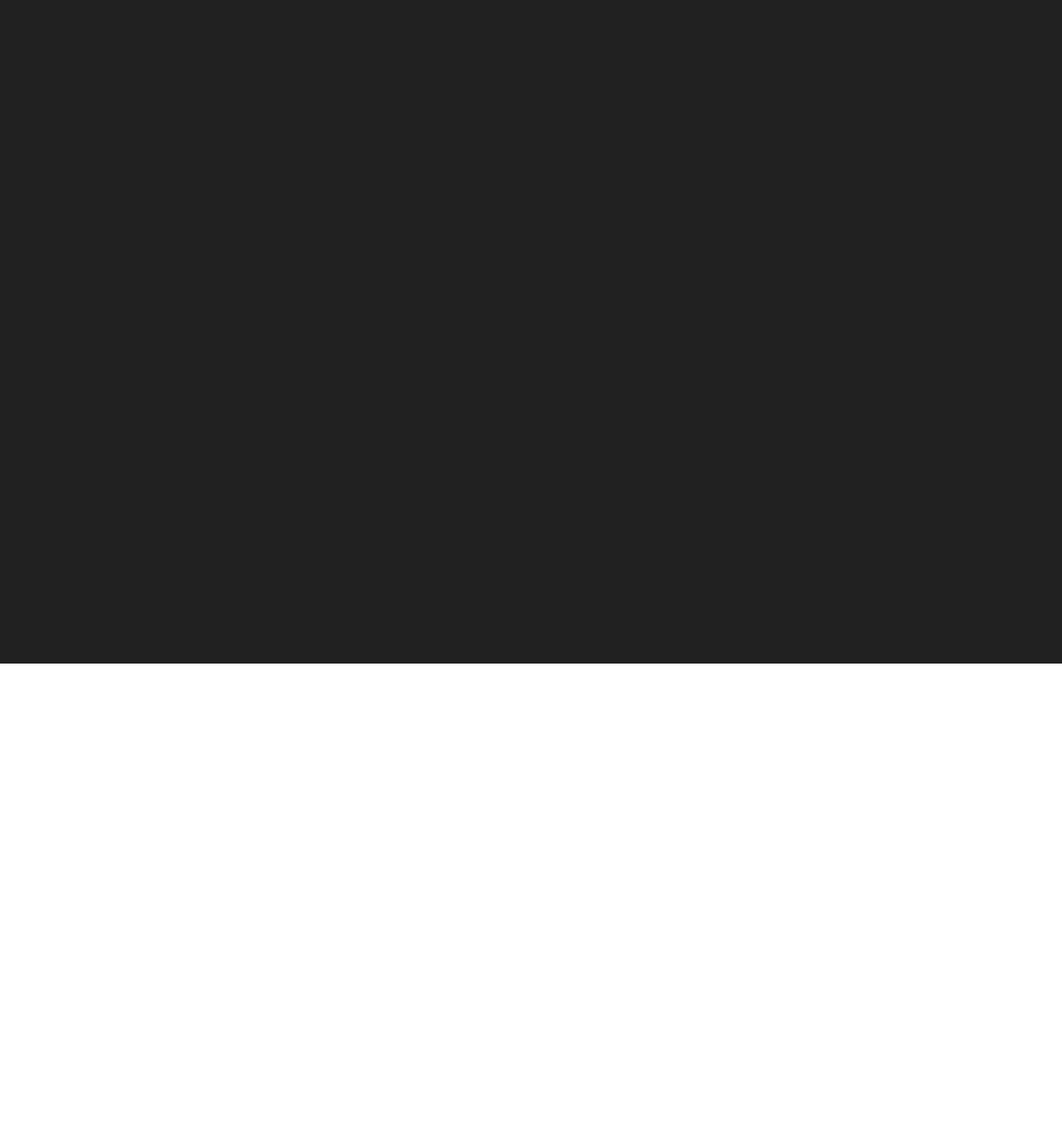
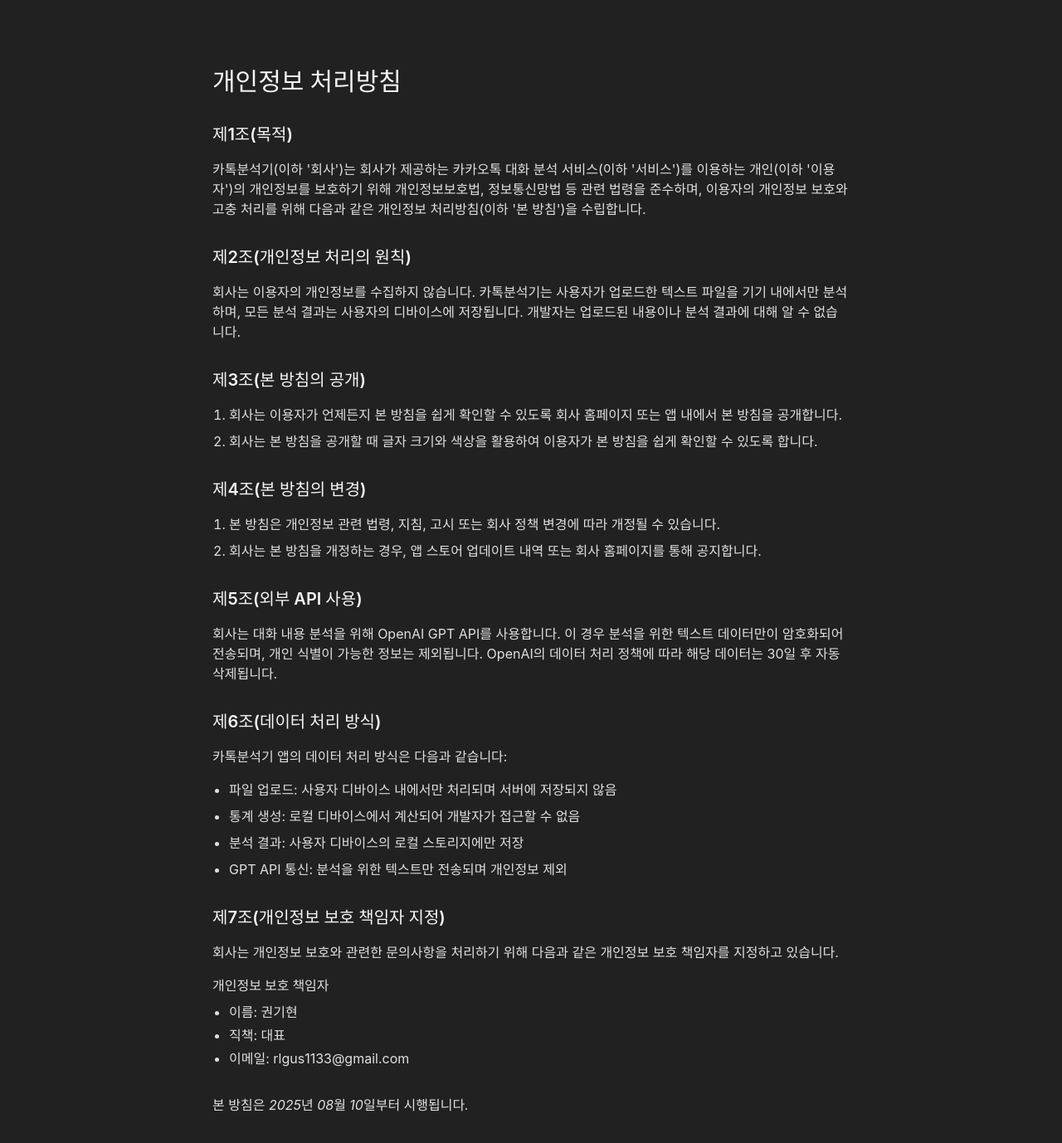
Before and after one commit to Gyeony95/Spot-Log-Web, a React (Vite) app: page /privacy_kko_analytics in a window 1280 px wide. Before the commit this address had no page. Shown: the top 1378 px of the page at 83% size. Before the commit the page ends 800 px from the top, so only its background shows below. Built offline with nearby package versions, Linux system fonts and the light colour scheme.

Commit message:
feat: 카톡 분석기 개인정보 처리방침 추가

```diff
--- a/src/App.tsx
+++ b/src/App.tsx
@@ -5,6 +5,7 @@ import PrivacyHowDayPage from './pages/privacy_how_day/page'
 import TemplatesPage from './pages/templates/page'
 import WithdrawPage from './pages/withdraw/page'
 import PrivacyFanChantPage from './pages/privacy_fan_chant/page'
+import PrivacyKakaoAnalyticsPage from './pages/privacy_kko_analytics/page'
 
 function App() {
   return (
@@ -17,6 +18,7 @@ function App() {
           <Route path="/privacy_fan_chant" element={<PrivacyFanChantPage />} />
           <Route path="/templates" element={<TemplatesPage />} />
           <Route path="/withdraw" element={<WithdrawPage />} />
+          <Route path="/privacy_kko_analytics" element={<PrivacyKakaoAnalyticsPage />} />
         </Routes>
       </div>
     </Router>
--- /dev/null
+++ b/src/pages/privacy_kko_analytics/page.tsx
@@ -0,0 +1,76 @@
+export default function PrivacyKakaoAnalyticsPage() {
+  return (
+    <div className="min-h-screen bg-gray-900 py-20 px-6">
+      <div className="max-w-3xl mx-auto text-gray-100">
+        <h1 className="text-3xl font-bold mb-8">개인정보 처리방침</h1>
+
+        <section className="mb-8">
+          <h2 className="text-xl font-semibold mb-4">제1조(목적)</h2>
+          <p className="text-gray-300">
+            카톡분석기(이하 '회사')는 회사가 제공하는 카카오톡 대화 분석 서비스(이하 '서비스')를 이용하는 개인(이하 '이용자')의 개인정보를 보호하기 위해 개인정보보호법, 정보통신망법 등 관련 법령을 준수하며, 이용자의 개인정보 보호와 고충 처리를 위해 다음과 같은 개인정보 처리방침(이하 '본 방침')을 수립합니다.
+          </p>
+        </section>
+
+        <section className="mb-8">
+          <h2 className="text-xl font-semibold mb-4">제2조(개인정보 처리의 원칙)</h2>
+          <p className="text-gray-300">
+            회사는 이용자의 개인정보를 수집하지 않습니다. 카톡분석기는 사용자가 업로드한 텍스트 파일을 기기 내에서만 분석하며, 모든 분석 결과는 사용자의 디바이스에 저장됩니다. 개발자는 업로드된 내용이나 분석 결과에 대해 알 수 없습니다.
+          </p>
+        </section>
+
+        <section className="mb-8">
+          <h2 className="text-xl font-semibold mb-4">제3조(본 방침의 공개)</h2>
+          <ol className="list-decimal pl-5 text-gray-300 space-y-2">
+            <li>회사는 이용자가 언제든지 본 방침을 쉽게 확인할 수 있도록 회사 홈페이지 또는 앱 내에서 본 방침을 공개합니다.</li>
+            <li>회사는 본 방침을 공개할 때 글자 크기와 색상을 활용하여 이용자가 본 방침을 쉽게 확인할 수 있도록 합니다.</li>
+          </ol>
+        </section>
+
+        <section className="mb-8">
+          <h2 className="text-xl font-semibold mb-4">제4조(본 방침의 변경)</h2>
+          <ol className="list-decimal pl-5 text-gray-300 space-y-2">
+            <li>본 방침은 개인정보 관련 법령, 지침, 고시 또는 회사 정책 변경에 따라 개정될 수 있습니다.</li>
+            <li>회사는 본 방침을 개정하는 경우, 앱 스토어 업데이트 내역 또는 회사 홈페이지를 통해 공지합니다.</li>
+          </ol>
+        </section>
+
+        <section className="mb-8">
+          <h2 className="text-xl font-semibold mb-4">제5조(외부 API 사용)</h2>
+          <p className="text-gray-300">
+            회사는 대화 내용 분석을 위해 OpenAI GPT API를 사용합니다. 이 경우 분석을 위한 텍스트 데이터만이 암호화되어 전송되며, 개인 식별이 가능한 정보는 제외됩니다. OpenAI의 데이터 처리 정책에 따라 해당 데이터는 30일 후 자동 삭제됩니다.
+          </p>
+        </section>
+
+        <section className="mb-8">
+          <h2 className="text-xl font-semibold mb-4">제6조(데이터 처리 방식)</h2>
+          <p className="text-gray-300">
+            카톡분석기 앱의 데이터 처리 방식은 다음과 같습니다:
+          </p>
+          <ul className="list-disc pl-5 text-gray-300 space-y-2 mt-4">
+            <li>파일 업로드: 사용자 디바이스 내에서만 처리되며 서버에 저장되지 않음</li>
+            <li>통계 생성: 로컬 디바이스에서 계산되어 개발자가 접근할 수 없음</li>
+            <li>분석 결과: 사용자 디바이스의 로컬 스토리지에만 저장</li>
+            <li>GPT API 통신: 분석을 위한 텍스트만 전송되며 개인정보 제외</li>
+          </ul>
+        </section>
+
+        <section className="mb-8">
+          <h2 className="text-xl font-semibold mb-4">제7조(개인정보 보호 책임자 지정)</h2>
+          <p className="text-gray-300 mb-4">회사는 개인정보 보호와 관련한 문의사항을 처리하기 위해 다음과 같은 개인정보 보호 책임자를 지정하고 있습니다.</p>
+          <div className="text-gray-300">
+            <p className="font-semibold mb-2">개인정보 보호 책임자</p>
+            <ul className="list-disc pl-5 space-y-1">
+              <li>이름: 권기현</li>
+              <li>직책: 대표</li>
+              <li>이메일: rlgus1133@gmail.com</li>
+            </ul>
+          </div>
+        </section>
+
+        <section>
+          <p className="text-gray-300 italic">본 방침은 2025년 08월 10일부터 시행됩니다.</p>
+        </section>
+      </div>
+    </div>
+  )
+}
```
